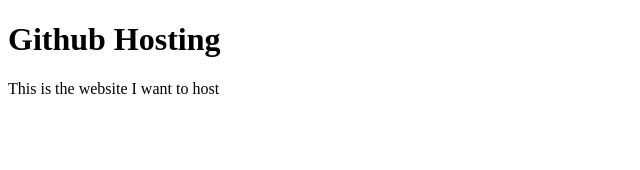
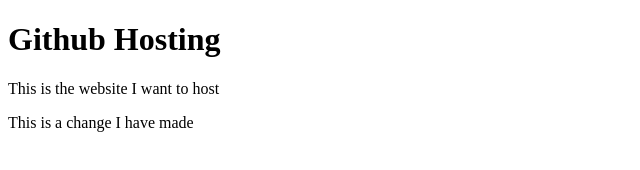
Before and after one commit to ikosafo/github_host, a plain HTML site: page index.html in a window 1280 px wide. Shown: the whole page, without its empty margins (0-640 px from the left). Drawn offline with Linux system fonts and the light colour scheme.

Commit message:
New changes

```diff
--- a/index.html
+++ b/index.html
@@ -11,6 +11,7 @@
 <body>
     <h1>Github Hosting</h1>
     <p>This is the website I want to host</p>
+    <p>This is a change I have made</p>
 </body>
 
 </html>
```
